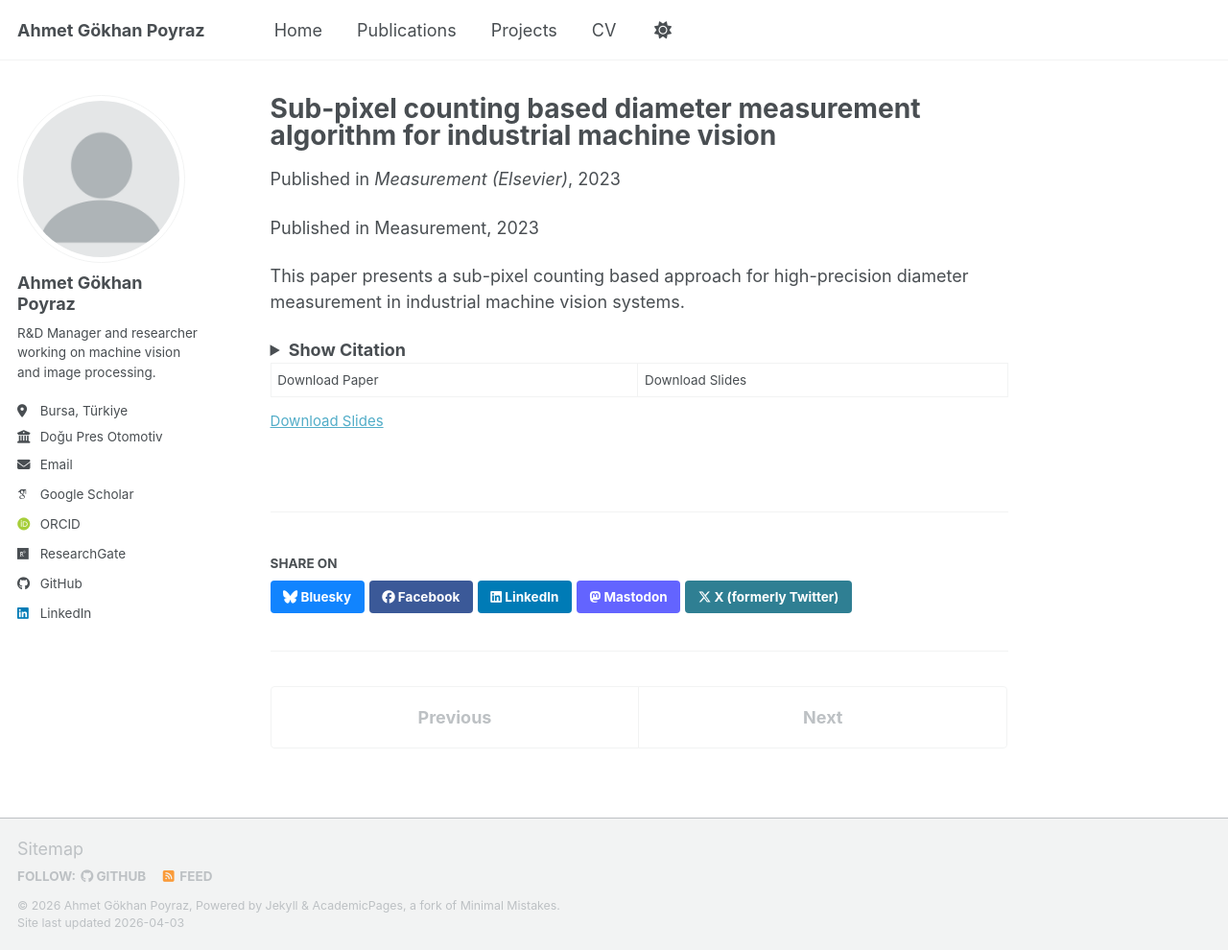
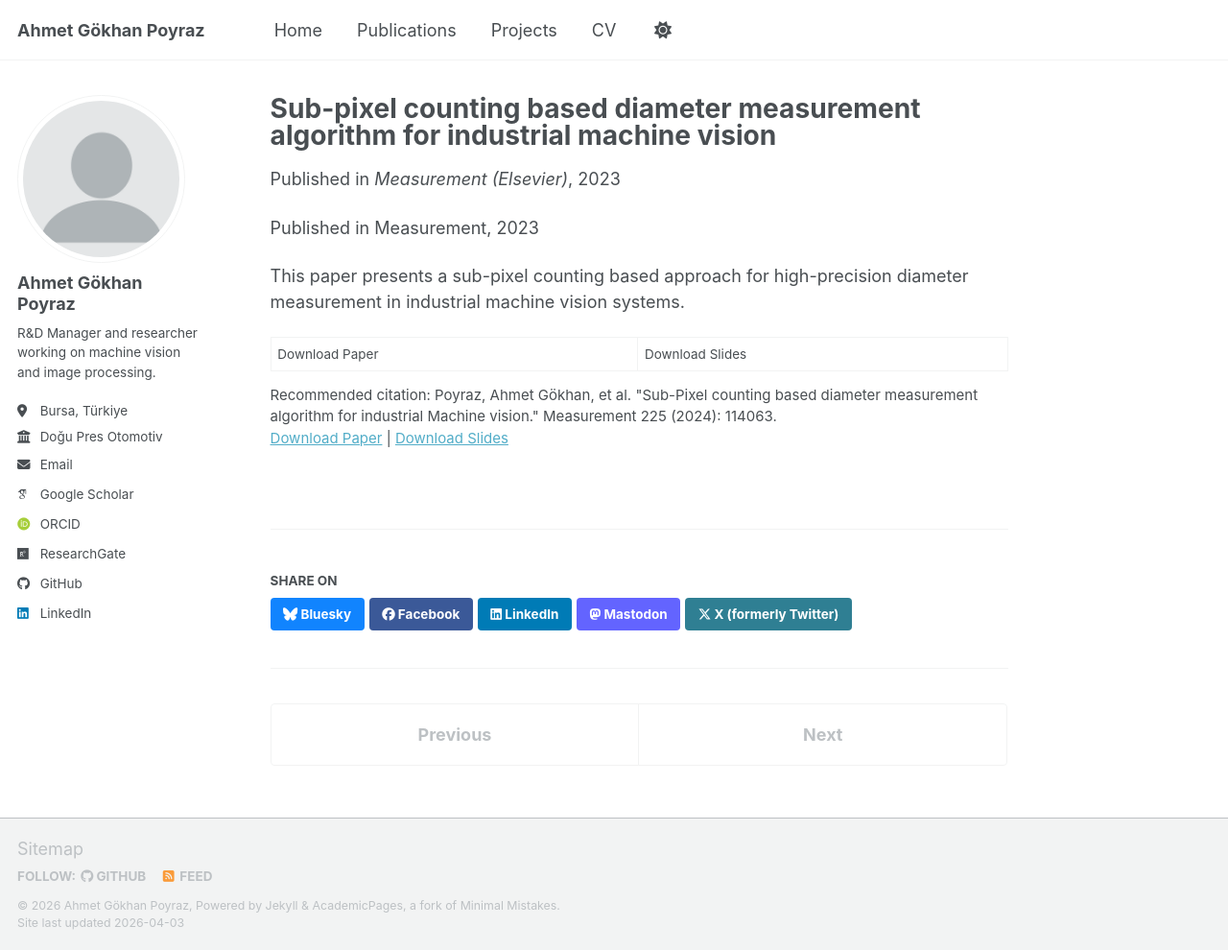
Before and after one commit to agpoyraz/agpoyraz.github.io, a Jekyll site: the page built from _publications/2024-Subpixel-Counting.md, in a window 1280 px wide and 990 px high. Shown: the whole window at 96% size. Built offline with Jekyll 4.4.1, drawn with Linux system fonts in a browser that asks for light colours; some web fonts are replaced; a script bundle is joined from its source files by our own code; library files that are not in the unit come from our copies.

Commit message:
Update 2024-Subpixel-Counting.md

```diff
--- a/_publications/2024-Subpixel-Counting.md
+++ b/_publications/2024-Subpixel-Counting.md
@@ -7,17 +7,11 @@ date: 2023-01-01
 venue: "Measurement (Elsevier)"
 slidesurl: 'https://academicpages.github.io/files/slides3.pdf'
 paperurl: 'https://academicpages.github.io/files/paper3.pdf'
+citation: 'Poyraz, Ahmet Gökhan, et al. "Sub-Pixel counting based diameter measurement algorithm for industrial Machine vision." Measurement 225 (2024): 114063.'
 ---
 
 Published in Measurement, 2023
 
 This paper presents a sub-pixel counting based approach for high-precision diameter measurement in industrial machine vision systems.
 
-<details>
-  <summary><strong>Show Citation</strong></summary>
-  <p>
-  Poyraz, Ahmet Gökhan, et al. (2024). "Sub-pixel counting based diameter measurement algorithm for industrial machine vision." <i>Measurement</i>.
-  </p>
-</details>
-
 Download Paper | Download Slides
```
